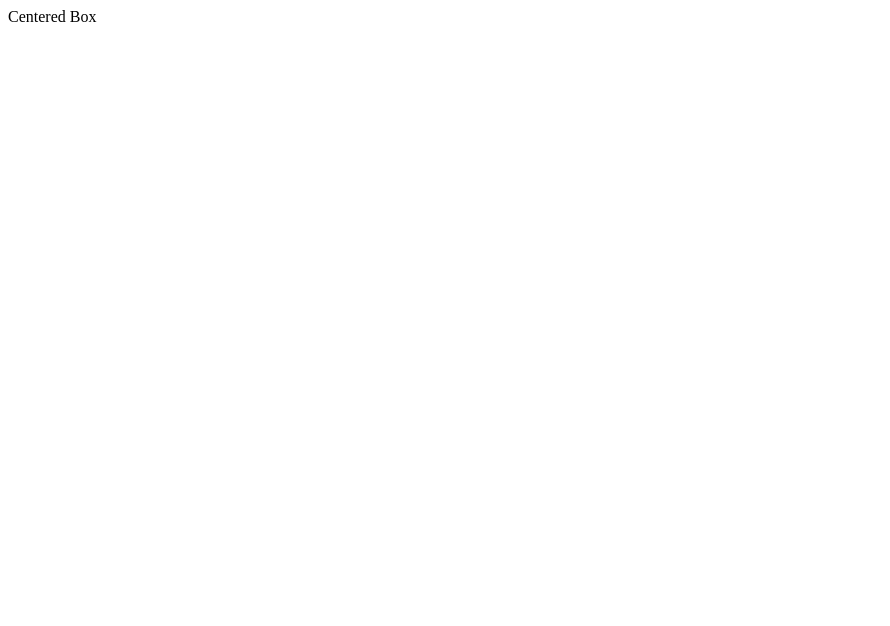
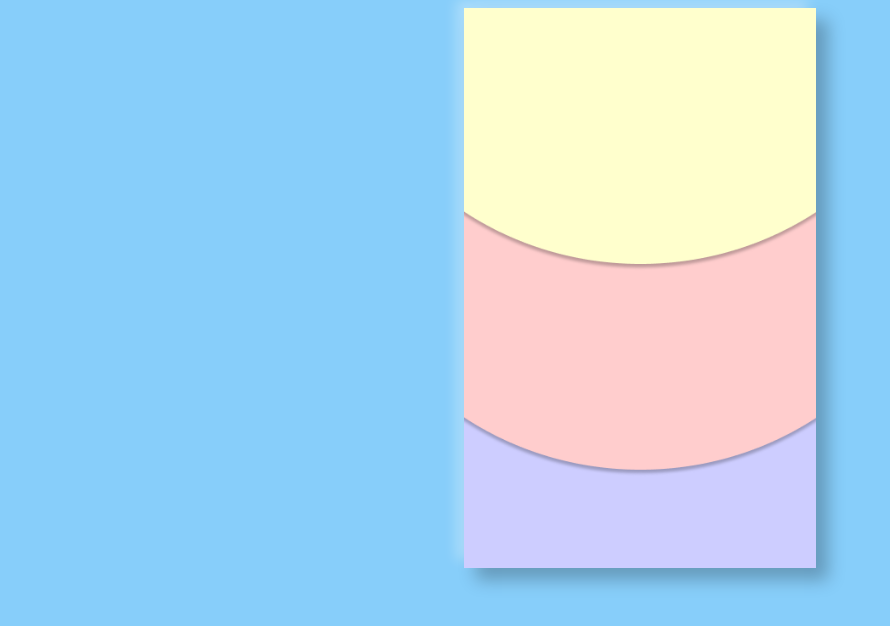
Before and after one commit to TimothyBlajsa/sai, a plain HTML site: page index.html in a window 1280 px wide. Shown: the whole page, without its empty margins (0-890 px from the left). Drawn offline with Linux system fonts and the light colour scheme.

Commit message:
Add bg image
Style background

Style neumorphic effect

```diff
--- a/index.html
+++ b/index.html
@@ -5,11 +5,11 @@
     <meta http-equiv="X-UA-Compatible" content="IE=edge">
     <meta name="viewport" content="width=device-width, initial-scale=1.0">
     <title>Sherbet</title>
+    <link rel="stylesheet" href="styles.css">
 </head>
 <body>
     <div class="container">
         <div class="box">
-            Centered Box
         </div>
     </div>
 </body>
--- a/styles.css
+++ b/styles.css
@@ -1,5 +1,17 @@
+body {
+    background-color: lightskyblue;
+}
+.container {
+    display: flex;
+    justify-content: center;
 
-.container {
-    display:flex;
-    justify-content: center;
 }
+.box {
+    background-image: url(./bg.png);
+    background-size:cover;
+    padding: 5rem;
+    width: 12rem;
+    height:25rem;
+    box-shadow: 12px 12px 16px 0 rgba(0,0,0,0.25),
+    -8px -8px 12px 0 rgba(255,255,255,0.3);
+}
```
Also changed, not shown: bg.png (added).
